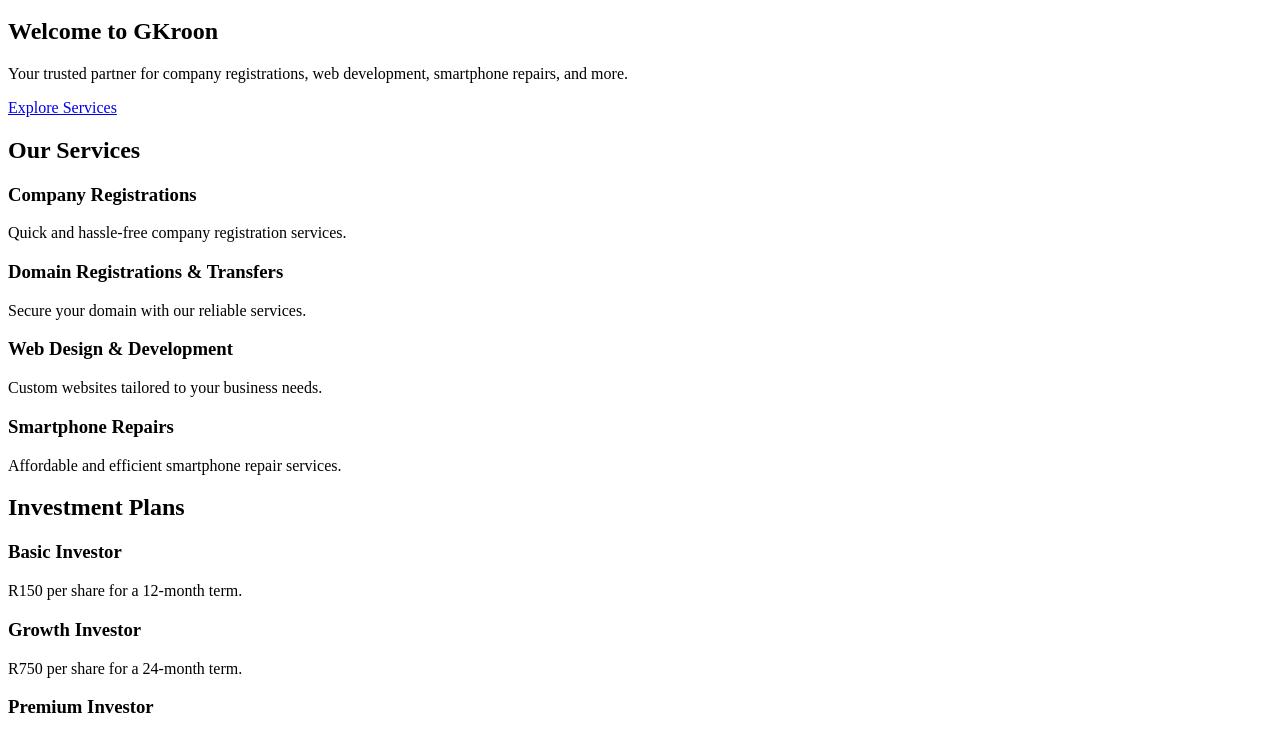
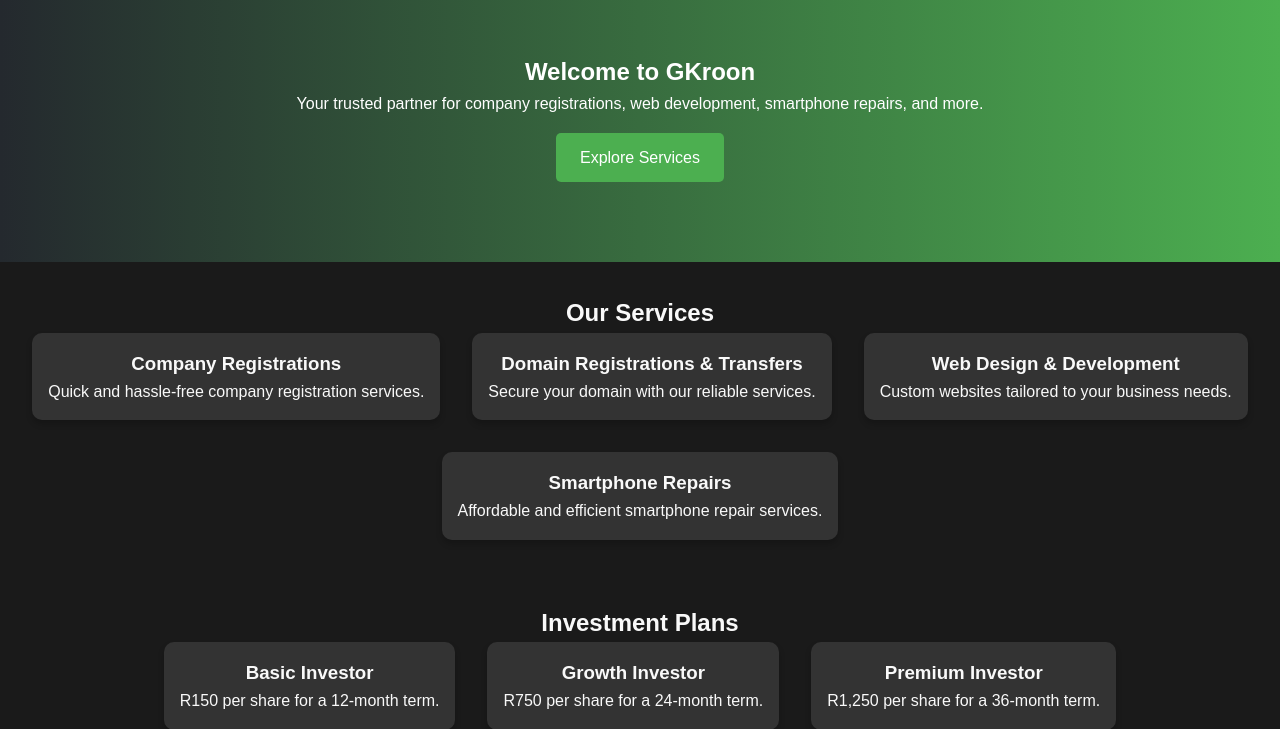
Before and after one commit to QMS85/GKroonShareInvestmentPlans, a plain HTML site: page index.html in a window 1280 px wide. Shown: the part 136-865 px from the top of the page. Drawn offline with Linux system fonts and the light colour scheme.

Commit message:
Update index.html

```diff
--- a/index.html
+++ b/index.html
@@ -4,8 +4,8 @@
   <meta charset="UTF-8">
   <meta name="viewport" content="width=device-width, initial-scale=1.0">
   <title>GKroon (Pty) Ltd</title>
-  <link rel="stylesheet" href="styles/style.css">
-  <script defer src="scripts/script.js"></script>
+  <link rel="stylesheet" href="styles.css">
+  <script defer src="script.js"></script>
 </head>
 <body>
   <header class="header">
```
